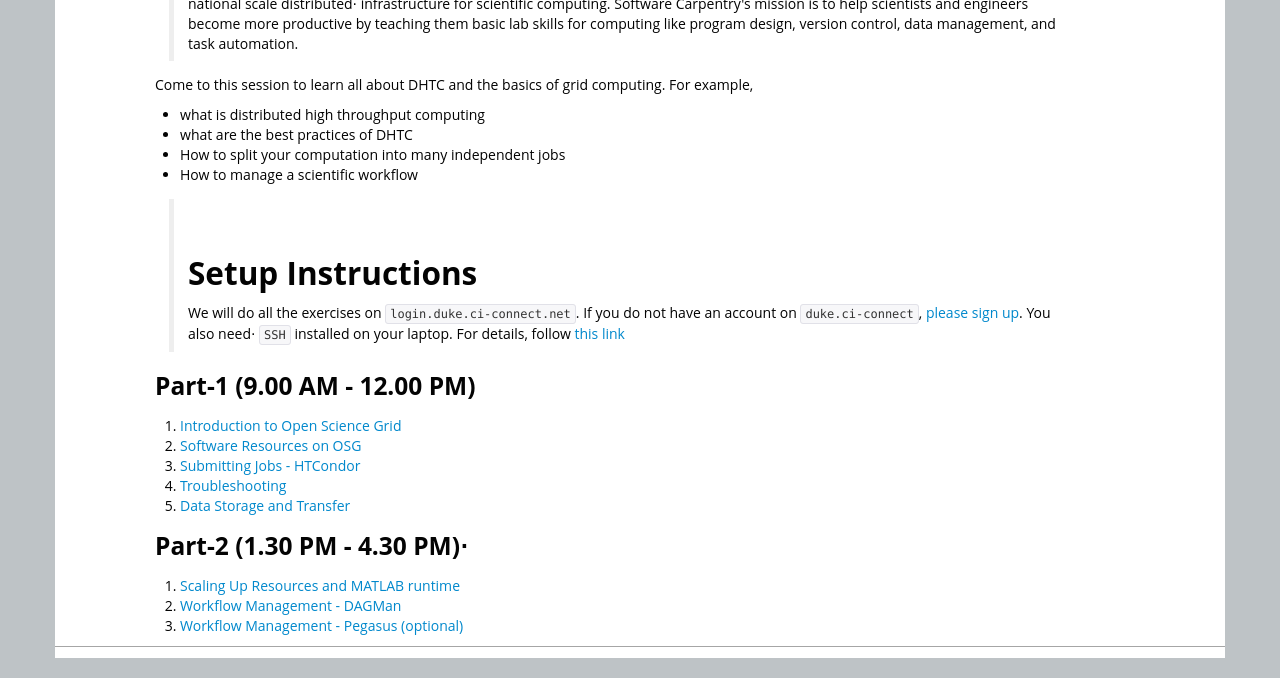
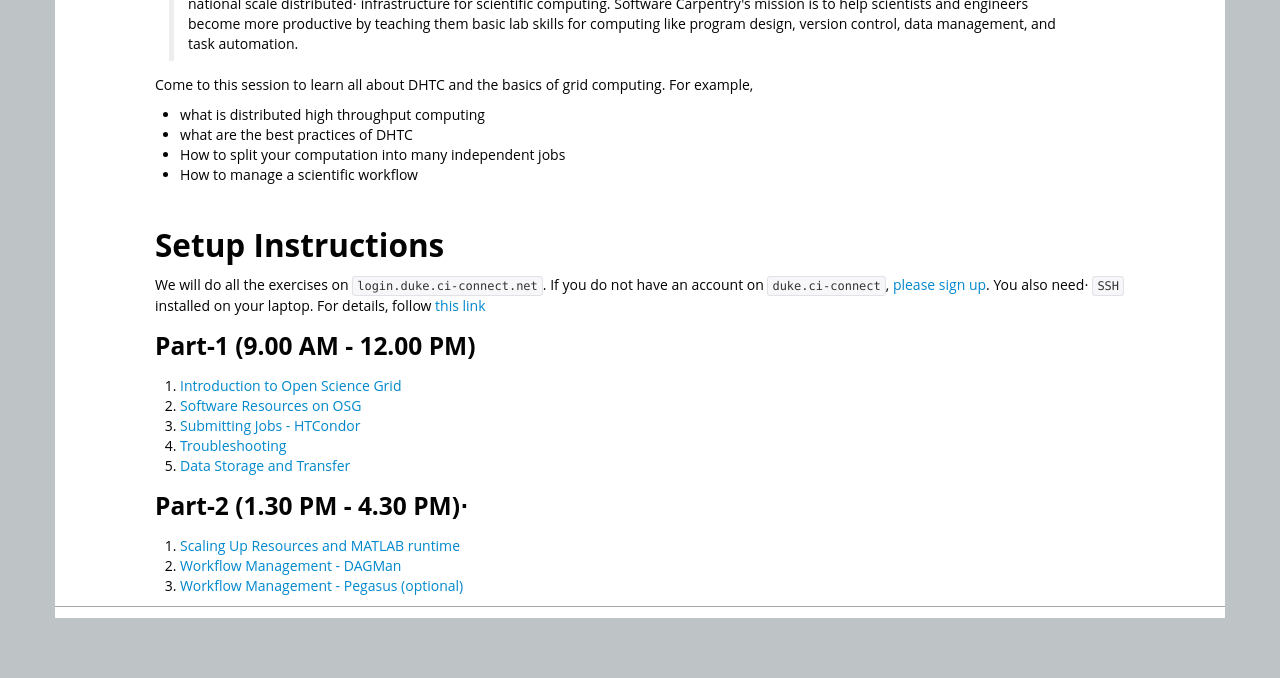
Before and after one commit to SWC-OSG-Workshop/2015-10-27-duke, a Jekyll site: the page built from novice/DHTC/index.md, in a window 1280 px wide. Shown: the part 367-1045 px from the top of the page. Built offline with Jekyll 4.4.1, drawn with Linux system fonts in a browser that asks for light colours; after the commit the page ends 1005 px from its top, so only the background shows below that.

```diff
--- a/novice/DHTC/index.md
+++ b/novice/DHTC/index.md
@@ -17,6 +17,7 @@ title: Distributed High Throughput Computing
 >  infrastructure for scientific computing.  Software Carpentry's mission is to help scientists and engineers
 >  become more productive by teaching them basic lab skills for computing
 >  like program design, version control, data management, and task automation.
+>
 
 
 Come to this session to learn all about DHTC and the basics of grid computing. For example,
@@ -27,11 +28,11 @@ Come to this session to learn all about DHTC and the basics of grid computing. F
 *    How to manage a scientific workflow
 
 
-> ## Setup Instructions
-> We will do all the exercises on `login.duke.ci-connect.net`.  If you do not have an account on
-> `duke.ci-connect`, [please sign up](https://duke.ci-connect.net/signup). You also need⋅
+## Setup Instructions
+ We will do all the exercises on `login.duke.ci-connect.net`.  If you do not have an account on
+ `duke.ci-connect`, [please sign up](https://duke.ci-connect.net/signup). You also need⋅
 `SSH` installed on your laptop.  For details, follow [this link](http://swc-osg-workshop.github.io/2015-10-27-duke/setup.html)
->
+
 
 <div class="toc" markdown="1">
 ### Part-1 (9.00 AM - 12.00 PM)
```
